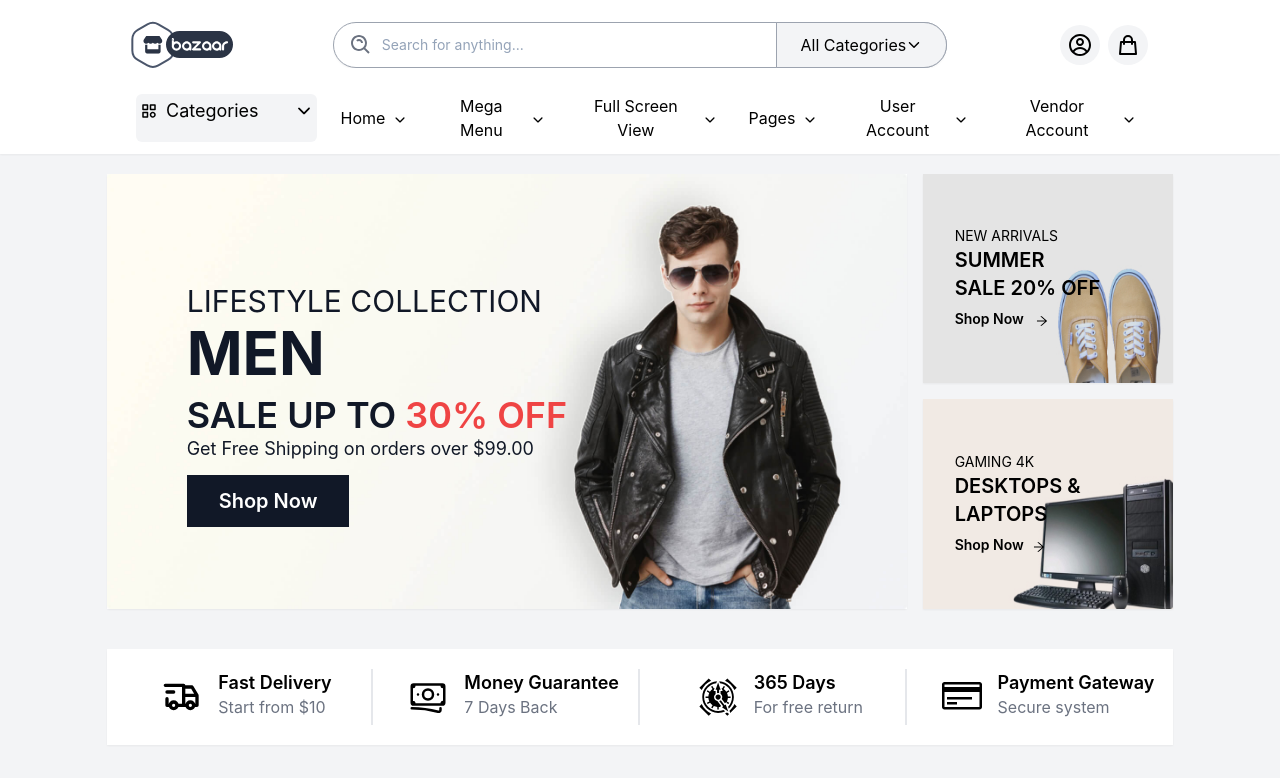
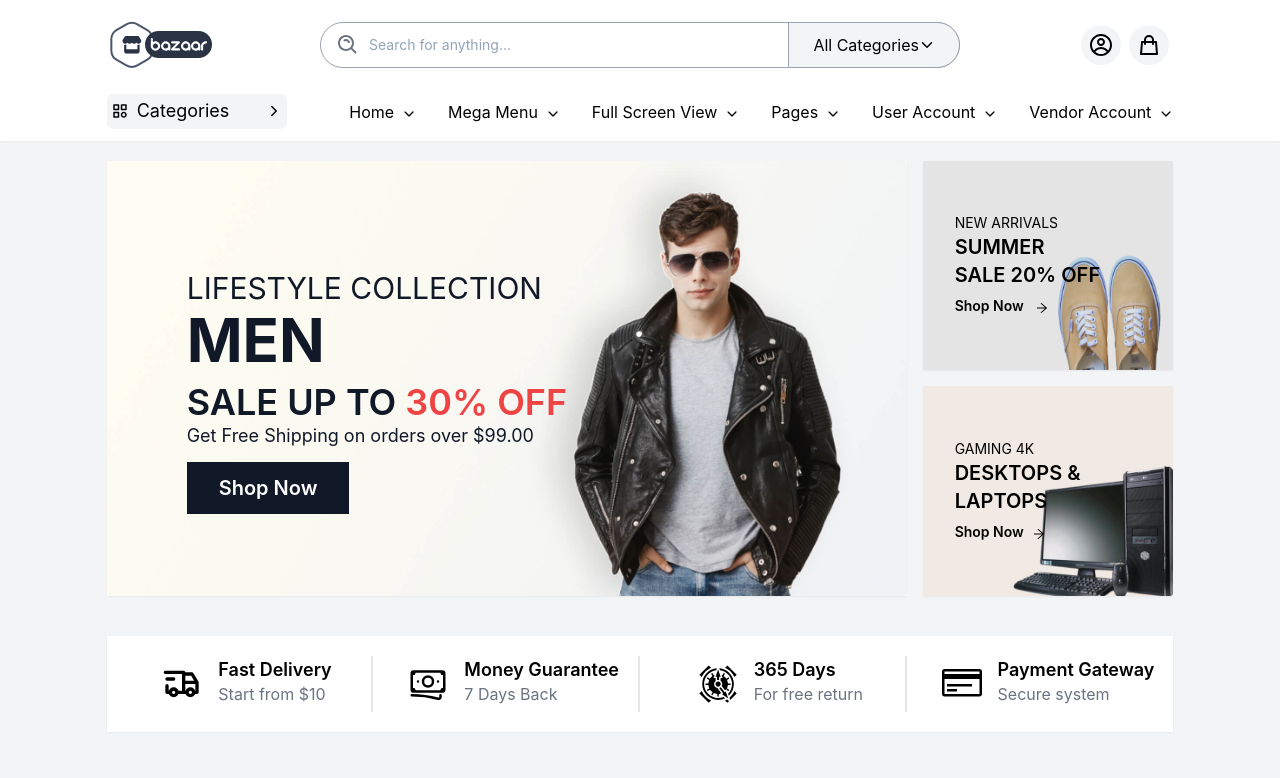
Before and after one commit to d3v-tushar/pandababa-ecommerce, a React (Create React App) app: page / in a window 1280 px wide. Shown: the top 778 px of the page. Built offline with nearby package versions, Linux system fonts and the light colour scheme; grey boxes are pictures that could not be loaded.

Commit message:
Categories Dropdown Added

```diff
--- a/public/index.html
+++ b/public/index.html
@@ -24,7 +24,7 @@
       work correctly both with client-side routing and a non-root public URL.
       Learn how to configure a non-root public URL by running `npm run build`.
     -->
-    <title>React App</title>
+    <title>PandaBaBa Ecommerce</title>
   </head>
   <body>
     <noscript>You need to enable JavaScript to run this app.</noscript>
--- a/src/components/CategoryDropDown/CategoryDropDown.js
+++ b/src/components/CategoryDropDown/CategoryDropDown.js
@@ -1,19 +1,26 @@
-import React from 'react';
-import { Menu, Transition } from '@headlessui/react'
-import { Fragment } from 'react'
-import { ChevronDownIcon } from '@heroicons/react/20/solid'
+import React, { useState } from 'react';
+import { Menu, Transition } from '@headlessui/react';
+import { Fragment } from 'react';
+import { FiChevronDown } from "react-icons/fi";
+import { FiChevronRight } from "react-icons/fi";
+import { BiCategory } from "react-icons/bi";
 
 const CategoryDropDown = () => {
+  const [collapse, setCollapse] = useState(false);
     return (
-        <div className="absolute z-40 left-0 w-56 text-right">
+
       <Menu as="div" className="relative inline-block text-left">
         <div>
-          <Menu.Button className="inline-flex w-full justify-center rounded-md text-black px-4 py-2 font-medium focus:outline-none focus-visible:ring-2 focus-visible:ring-white focus-visible:ring-opacity-75">
-            Categories
-            <ChevronDownIcon
-              className="ml-2 -mr-1 h-5 w-5 text-violet-200 hover:text-violet-100"
-              aria-hidden="true"
-            />
+          <Menu.Button>
+          <div onClick={() => setCollapse(!collapse)} className="bg-gray-100 pb-1 rounded-md">
+            <div className="flex text-lg justify-between items-baseline align-middle">
+              <p className="flex items-center">
+              <span className="mx-1"><BiCategory/></span>
+              <span className="mx-1">Categories</span>
+              </p>
+              <span className="ml-8 mr-1 mt-2">{ collapse ? <FiChevronDown/> : <FiChevronRight/>}</span>
+            </div>
+        </div>
           </Menu.Button>
         </div>
         <Transition
@@ -25,32 +32,67 @@ const CategoryDropDown = () => {
           leaveFrom="transform opacity-100 scale-100"
           leaveTo="transform opacity-0 scale-95"
         >
-          <Menu.Items className="absolute right-0 mt-2 w-56 origin-top-right divide-y divide-gray-100 rounded-md bg-white shadow-lg ring-1 ring-black ring-opacity-5 focus:outline-none">
+          <Menu.Items className="absolute left-0 mt-2 w-44 origin-top-right divide-y divide-gray-100 rounded-md bg-white shadow-lg ring-1 ring-black ring-opacity-5 focus:outline-none">
             <div className="px-1 py-1 ">
               <Menu.Item>
-                <button>Option 1</button>
+              {({ active }) => (
+                  <button
+                    className={`${
+                      active ? 'bg-violet-500 text-white' : 'bg-gray-100 text-gray-900'
+                    } group flex w-full items-center rounded-md px-2 py-2 text-md`}
+                  >Option 1</button>
+              )}
               </Menu.Item>
+              </div>
+
+              <div className="px-1 py-1 ">
               <Menu.Item>
-               <button>Option 2</button>
+              {({ active }) => (
+                  <button
+                    className={`${
+                      active ? 'bg-violet-500 text-white' : 'text-gray-900'
+                    } group flex w-full items-center rounded-md px-2 py-2 text-md`}
+                  >Option 2</button>
+              )}
               </Menu.Item>
             </div>
             <div className="px-1 py-1">
               <Menu.Item>
-               <button>Option 3</button>
+              {({ active }) => (
+                  <button
+                    className={`${
+                      active ? 'bg-violet-500 text-white' : 'bg-gray-100 text-gray-900'
+                    } group flex w-full items-center rounded-md px-2 py-2 text-md`}
+                  >Option 3</button>
+              )}
               </Menu.Item>
+              </div>
+
+              <div className="px-1 py-1 ">
               <Menu.Item>
-               <button>Option 4</button>
+              {({ active }) => (
+                  <button
+                    className={`${
+                      active ? 'bg-violet-500 text-white' : 'text-gray-900'
+                    } group flex w-full items-center rounded-md px-2 py-2 text-md`}
+                  >Option 4</button>
+              )}
               </Menu.Item>
             </div>
             <div className="px-1 py-1">
               <Menu.Item>
-                <button>Option 4</button>
+              {({ active }) => (
+                  <button
+                    className={`${
+                      active ? 'bg-violet-500 text-white' : 'bg-gray-100 text-gray-900'
+                    } group flex w-full items-center rounded-md px-2 py-2 text-md`}
+                  >Option 5</button>
+              )}
               </Menu.Item>
             </div>
           </Menu.Items>
         </Transition>
       </Menu>
-    </div>
     );
 };
 
--- a/src/components/Navbar/Navbar.js
+++ b/src/components/Navbar/Navbar.js
@@ -4,14 +4,15 @@ import { BiSearchAlt } from "react-icons/bi";
 import { CgProfile } from "react-icons/cg";
 import { HiOutlineShoppingBag } from "react-icons/hi";
 import { IoIosArrowDown } from "react-icons/io";
-import { BiCategory } from "react-icons/bi";
+// import { BiCategory } from "react-icons/bi";
 import { cartData } from "../../layouts/Main/Main";
+import CategoryDropDown from "../CategoryDropDown/CategoryDropDown";
 
 const Navbar = () => {
   const {open, setOpen} = useContext(cartData);
   return (
-    <div className="bg-white pt-5 pb-3 shadow-sm">
-      <nav className="w-full lg:w-4/5 grid grid-cols-5 justify-between mx-auto align-middle items-center">
+    <div className="sticky top-0 z-10 bg-white pt-5 pb-3 shadow-sm">
+      <nav className="w-full lg:w-10/12 grid grid-cols-5 justify-between mx-auto align-middle items-center">
         <div className="col-span-1">
           <img src={logo} alt="" />
         </div>
@@ -44,8 +45,8 @@ const Navbar = () => {
       </nav>
 
       {/* {Navbar 2nd Row} */}
-      <div className="flex mt-6 justify-between w-full lg:w-4/5 mx-auto">
-        <div className="mx-2 bg-gray-100 rounded-md">
+      <div className="flex mt-6 justify-between w-full lg:w-10/12 mx-auto">
+        {/* <div className="bg-gray-100 rounded-md">
             <div className="flex text-lg justify-between items-baseline">
               <p className="flex items-center">
               <span className="mx-1"><BiCategory/></span>
@@ -53,9 +54,9 @@ const Navbar = () => {
               </p>
               <span className="ml-8 mr-1 mt-2"><IoIosArrowDown/></span>
             </div>
-            {/* <CategoryDropDown/> */}
-        </div>
-        <div className="col-span-4 flex justify-evenly">
+        </div> */}
+       <div> <CategoryDropDown/></div>
+        <div className="flex justify-evenly">
             <button className="mx-4">
               <p className="flex justify-center items-center">
                   <span>Home</span>
@@ -96,7 +97,7 @@ const Navbar = () => {
                   </span>
               </p>
             </button>
-            <button className="mx-4">
+            <button className="ml-4">
             <p className="flex justify-center items-center">
                   <span>Vendor Account</span>
                   <span className="mt-3 mb-2 ml-2 text-sm">
--- a/src/components/ProductCard/ProductCard.js
+++ b/src/components/ProductCard/ProductCard.js
@@ -8,8 +8,8 @@ const ProductCard = () => {
         <div className='group bg-white border-transparent border-2 border-white hover:border-gray-800 rounded-sm p-4 shadow-sm'>
             <div className='relative overflow-hidden'>
                 <img className='group-hover:scale-125 duration-300' src="https://bazaar.ui-lib.com/_next/image?url=%2Fassets%2Fimages%2Fproducts%2FFashion%2FClothes%2F1.SilverHighNeckSweater.png&w=1920&q=75" alt="" />
-                <button className='absolute top-7 -right-10 transition duration-300 ease-in-out transform delay-150 group-hover:-translate-x-12'><span className='text-gray-500 text-2xl'><AiFillEye/></span></button>
-                <button className='absolute top-14 -right-10 transition duration-500 ease-in-out transform delay-150 group-hover:-translate-x-12'><span className='text-red-500 text-2xl'><AiFillHeart/></span></button>
+                <button className='p-1 rounded-full hover:bg-gray-200 absolute top-7 -right-10 transition duration-300 ease-in-out transform delay-150 group-hover:-translate-x-12'><span className='text-gray-500 text-2xl'><AiFillEye/></span></button>
+                <button className='p-1 rounded-full hover:bg-gray-200 absolute top-16 -right-10 transition duration-500 ease-in-out transform delay-150 group-hover:-translate-x-12'><span className='text-red-500 text-2xl'><AiFillHeart/></span></button>
             </div>
             <div className='leading-8'>
                 <h3 className='text-sm font-semibold text-gray-800'>Silver High Neck Sweater</h3>
--- a/src/layouts/Main/Main.js
+++ b/src/layouts/Main/Main.js
@@ -9,7 +9,7 @@ const Main = () => {
     const data = {open, setOpen}
     return (
         <cartData.Provider value={data}>
-            <div className='bg-gray-100 min-h-screen'>
+            <div className='bg-gray-100 min-h-screen relative'>
                 <Navbar
                 open={open}
                 setOpen={setOpen}
```
Also changed, not shown: src/components/MainBanner/MainBanner.js (+14 -14 lines).
